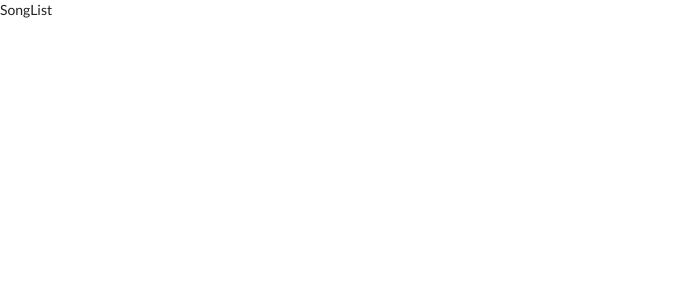
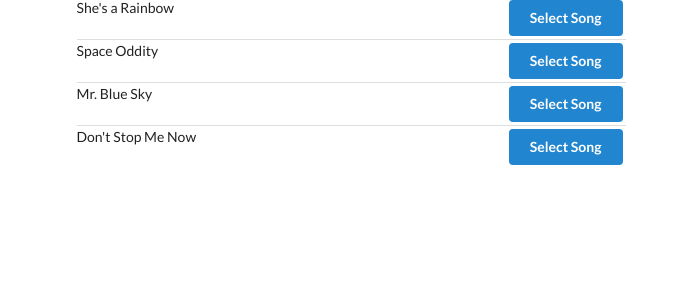
Before and after one commit to jeffchiudev/songs-redux-practice, a React (Create React App) app: page / in a window 1280 px wide. Shown: the top 300 px of the page, without its empty margins (0-688 px from the left). Built offline with nearby package versions, Linux system fonts and the light colour scheme.

Commit message:
add renderlist helper function and styling to song list

```diff
--- a/src/components/App.js
+++ b/src/components/App.js
@@ -3,8 +3,12 @@ import SongList from "./SongList";
 
 const App = () => {
   return (
-    <div>
-      <SongList />
+    <div className="ui container grid">
+      <div className="ui row">
+        <div className="column eight wide">
+          <SongList />
+        </div>
+      </div>
     </div>
   );
 };
--- a/src/components/SongList.js
+++ b/src/components/SongList.js
@@ -2,8 +2,21 @@ import React from "react";
 import { connect } from "react-redux";
 
 class SongList extends React.Component {
+  renderList() {
+    return this.props.songs.map((song) => {
+      return (
+        <div className="item" key={song.title}>
+          <div className="right floated content">
+            <button className="ui button primary">Select Song</button>
+          </div>
+          <div className="content">{song.title}</div>
+        </div>
+      );
+    });
+  }
+
   render() {
-    return <div>SongList</div>;
+    return <div className="ui divided list">{this.renderList()}</div>;
   }
 }
 
```
